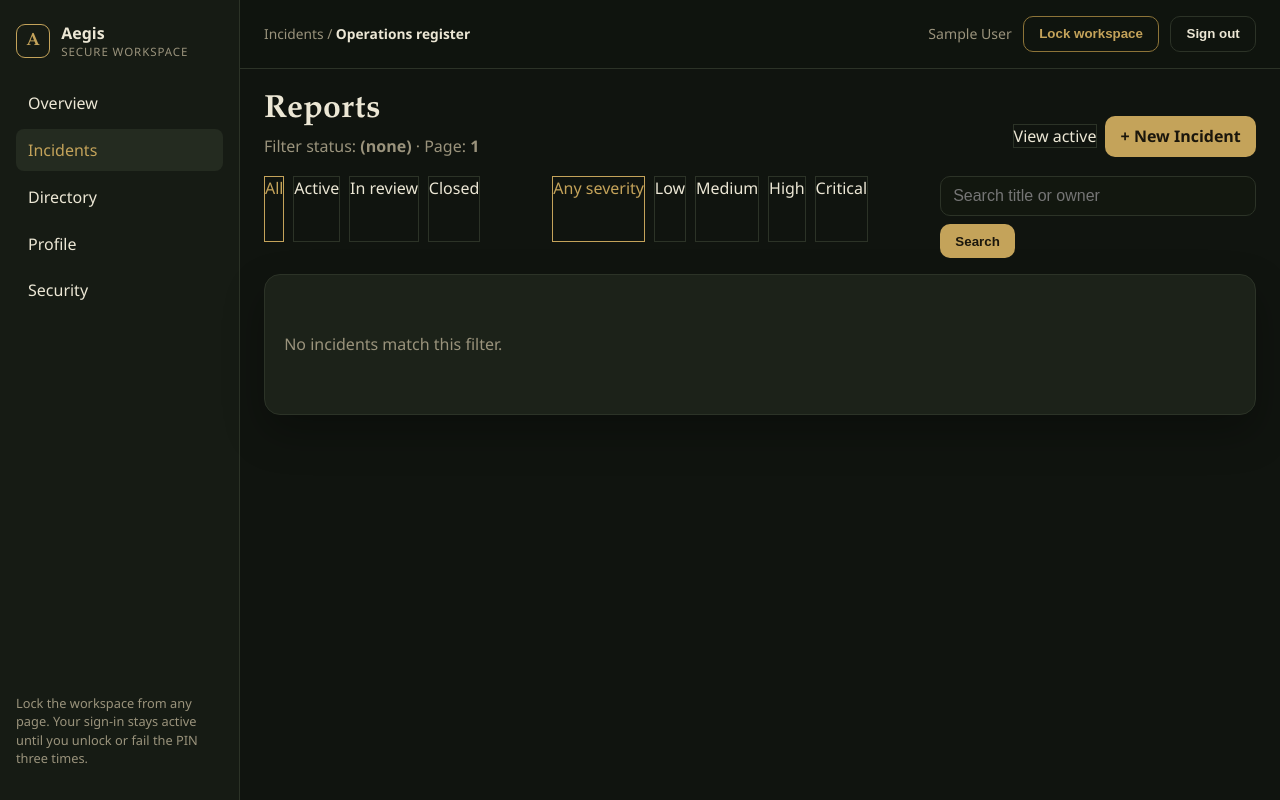
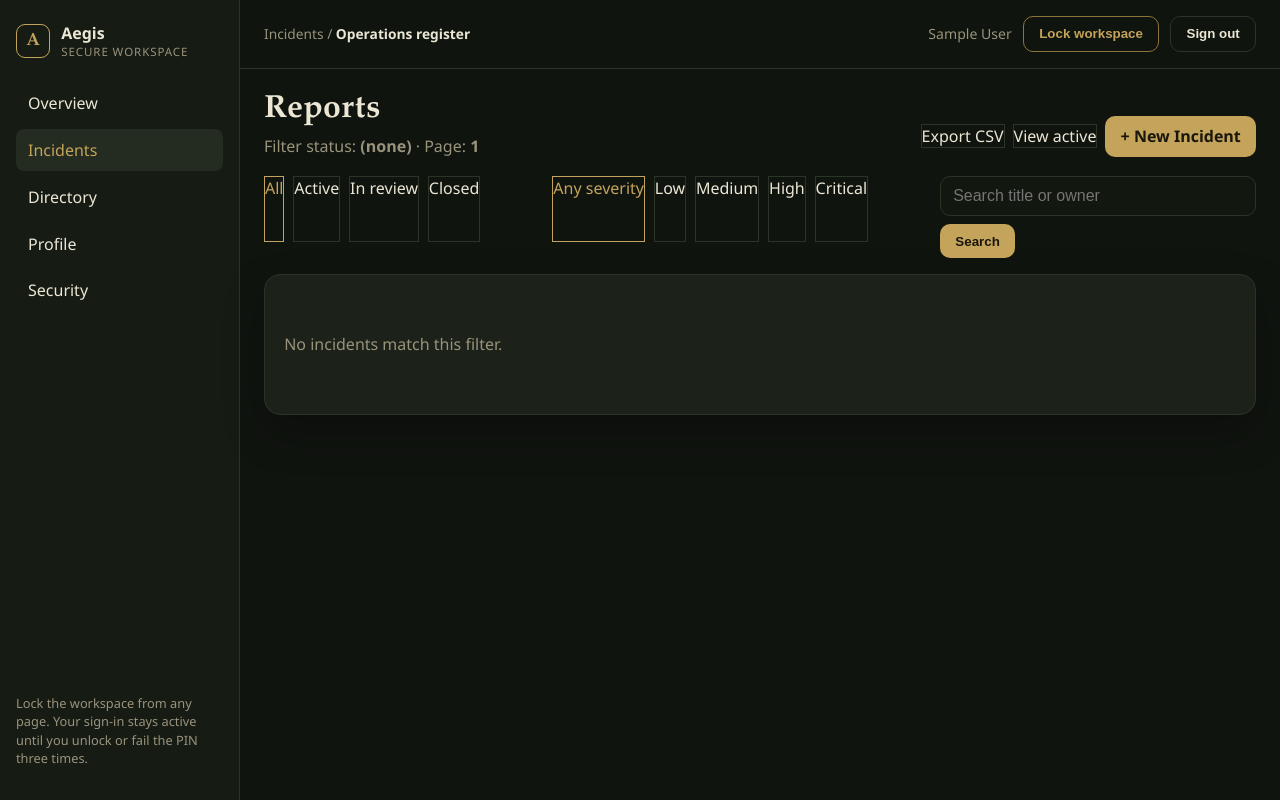
Before and after one commit to DanishKhan-pixel/screen-lock-system, a Django app: page /reports/ in a window 1280 px wide. Run offline with Django 5.2, Linux system fonts and the light colour scheme; the visitor is signed in with stand-in values (Sample User, id 1); data that the repository does not hold is empty.

Commit message:
feat(templates): add Export CSV button to incident reports toolbar

```diff
--- a/templates/pages/reports.html
+++ b/templates/pages/reports.html
@@ -8,7 +8,8 @@
         <h1>Reports</h1>
         <p>Filter status: <strong>{{ status|default:"(none)" }}</strong> · Page: <strong>{{ page|default:"(none)" }}</strong></p>
     </div>
-    <div style="display: flex; gap: 0.5rem; align-items: center;">
+    <div style="display: flex; gap: 0.5rem; align-items: center; flex-wrap: wrap;">
+        <a class="btn-secondary" href="{% url 'pages:export_reports_csv' %}{% if status or severity or query %}?{% endif %}{% if status %}status={{ status }}&amp;{% endif %}{% if severity %}severity={{ severity }}&amp;{% endif %}{% if query %}q={{ query }}{% endif %}">Export CSV</a>
         <a class="btn-secondary" href="{% url 'pages:reports' %}?status=active">View active</a>
         <a class="btn" href="{% url 'pages:create_report' %}">+ New Incident</a>
     </div>
```
